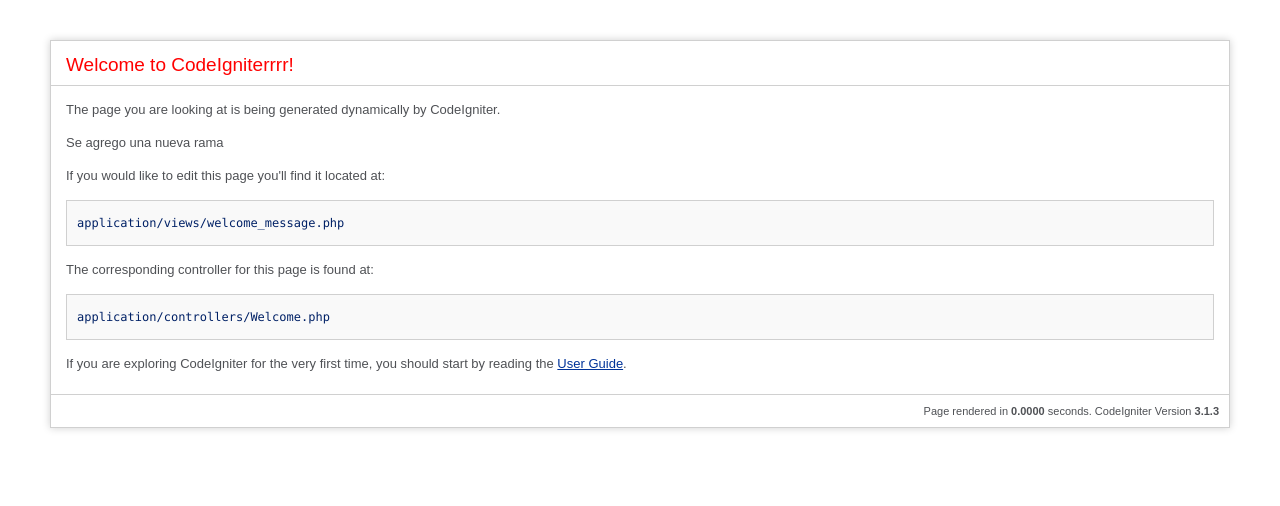
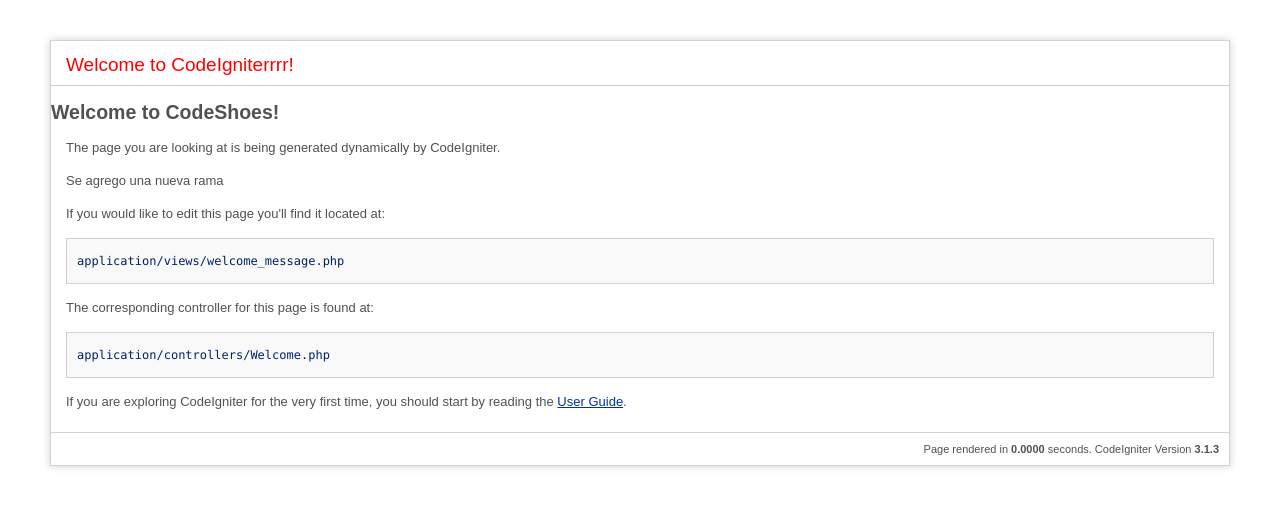
Before and after one commit to Professional-Developers/CodeShoes, a CodeIgniter app: page /database/ in a window 1280 px wide. Shown: the top 506 px of the page. Run offline with CodeIgniter, Linux system fonts and the light colour scheme.

Commit message:
Se agrego nuevo título

```diff
--- a/application/views/welcome_message.php
+++ b/application/views/welcome_message.php
@@ -69,6 +69,7 @@
 
 <div id="container">
 	<h1>Welcome to CodeIgniterrrr!</h1>
+	<h2>Welcome to CodeShoes!</h2>
 
 	<div id="body">
 		<p>The page you are looking at is being generated dynamically by CodeIgniter.</p>
```
